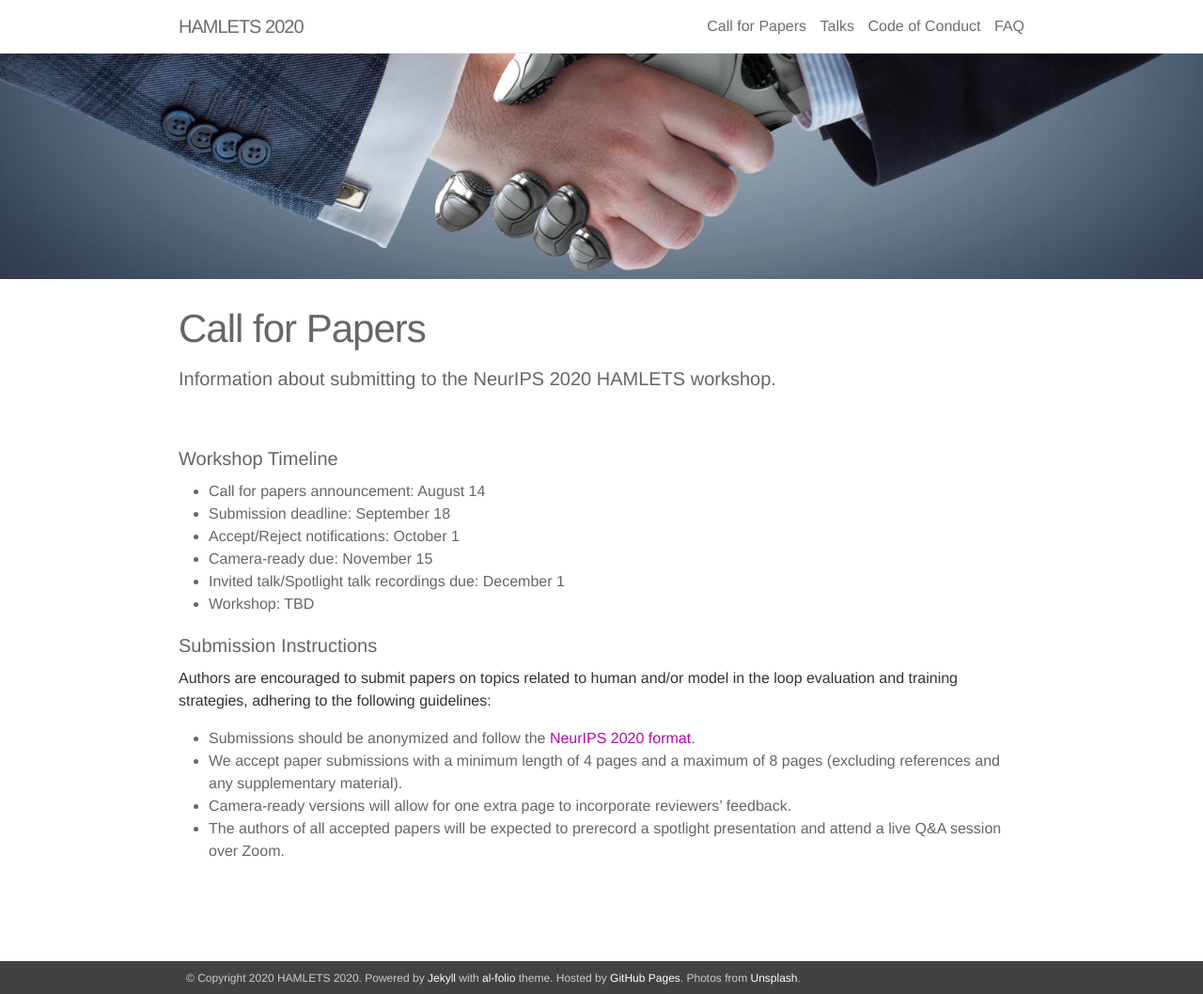
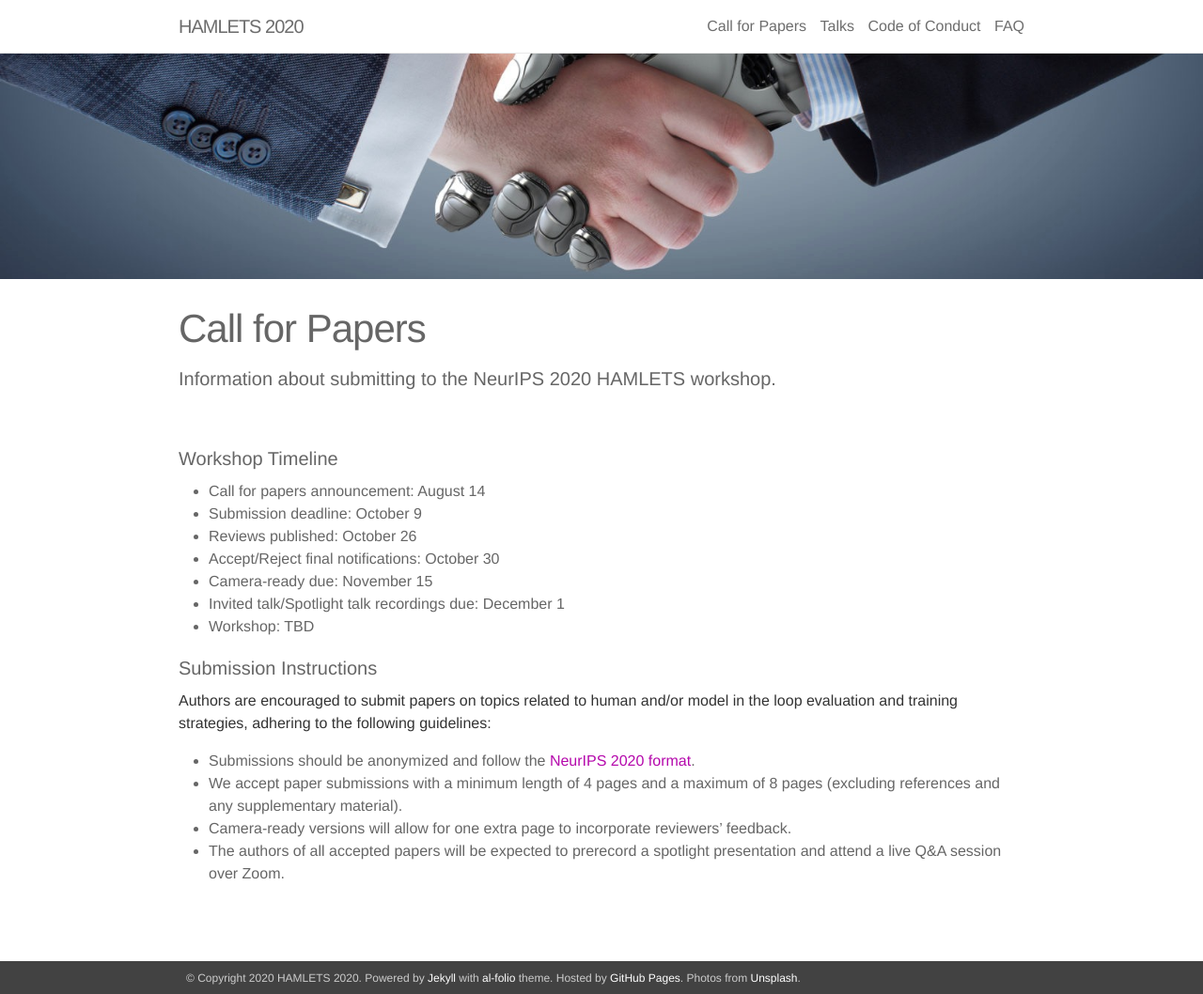
Before and after one commit to hamlets-workshop/hamlets-workshop.github.io, a Jekyll site: the page built from _pages/04_schedule.md, in a window 1280 px wide and 1058 px high. Shown: the whole window at 94% size. Built offline with Jekyll 4.4.1, drawn with Linux system fonts in a browser that asks for light colours; nearby versions of some CDN libraries.

Commit message:
schedule

```diff
--- a/_pages/04_schedule.md
+++ b/_pages/04_schedule.md
@@ -8,8 +8,9 @@ description: Information about submitting to the NeurIPS 2020 HAMLETS workshop.
 #### Workshop Timeline
 
 * Call for papers announcement: August 14
-* Submission deadline: September 18
-* Accept/Reject notifications: October 1
+* Submission deadline: October 9
+* Reviews published: October 26
+* Accept/Reject final notifications: October 30
 * Camera-ready due: November 15
 * Invited talk/Spotlight talk recordings due: December 1
 * Workshop: TBD
```
